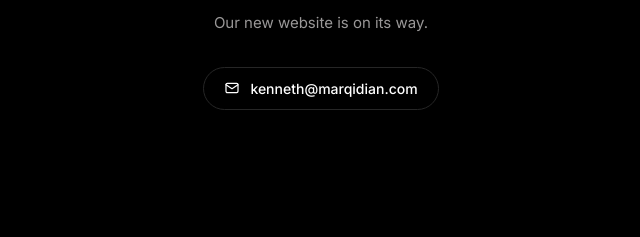
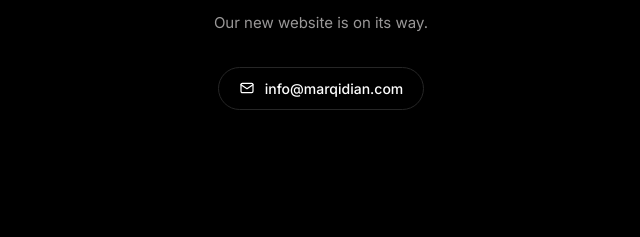
Before and after one commit to Kennyfel78/marqidian-coming-soon, a plain HTML site: page index.html in a window 1280 px wide. Shown: the part 437-674 px from the top of the page, 319-959 px from the left. Drawn offline with Linux system fonts and the light colour scheme.

Commit message:
Contact: info@marqidian.com
Co-Authored-By: Claude Opus 5.5 <noreply@anthropic.com>

```diff
--- a/index.html
+++ b/index.html
@@ -46,9 +46,9 @@
     <div class="rule" aria-hidden="true"></div>
     <h1>Coming soon</h1>
     <p class="lead">Our new website is on its way.</p>
-    <a class="contact" href="mailto:kenneth@marqidian.com">
+    <a class="contact" href="mailto:info@marqidian.com">
       <svg viewBox="0 0 24 24" fill="none" stroke="currentColor" stroke-width="1.8" stroke-linecap="round" stroke-linejoin="round" aria-hidden="true"><rect x="3" y="5" width="18" height="14" rx="2"/><path d="m3 7 9 6 9-6"/></svg>
-      kenneth@marqidian.com
+      info@marqidian.com
     </a>
   </main>
   <footer>© 2026 Marqidian Technologies, Inc. All rights reserved.</footer>
```
